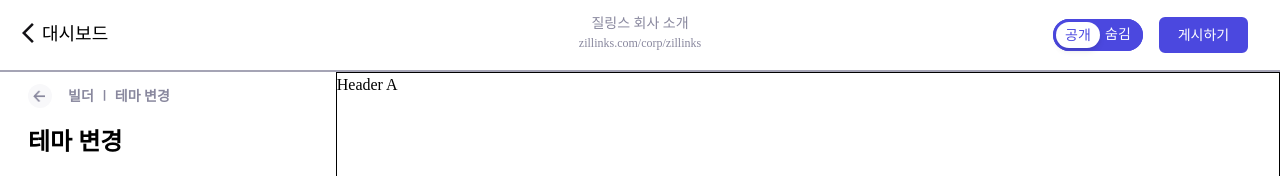
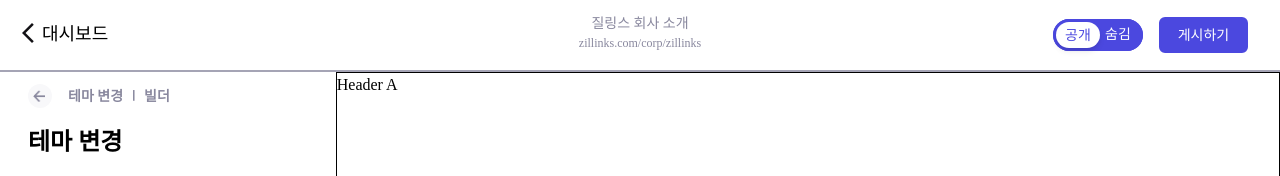
Before and after one commit to boyon99/TEAM-INTRO-FE, a Next.js app: page /builder/changeTheme in a window 1280 px wide. Shown: the top 176 px of the page. Built offline with nearby package versions, Linux system fonts and the light colour scheme; a web font is replaced by a local one.

Commit message:
feat: BeforeButtonSmall props 속성 변경

```diff
--- a/src/components/buider/Layout/index.tsx
+++ b/src/components/buider/Layout/index.tsx
@@ -9,7 +9,7 @@ export default function Layout({ children }: { children: React.ReactNode }) {
       {/* topbar */}
       <div className="w-[1280px] h-[72px] border-b-[2px] border-GrayScalePrimary-400 flex">
         <BeforeButtonLarge
-          nowPageName="대시보드"
+          pageName="대시보드"
           classname="my-[auto] ml-[22px] w-[232px]"
         />
         <div className="text-center w-[240px] h-[44px] ml-[266px] my-[auto] text-GrayScalePrimary-500">
@@ -24,9 +24,10 @@ export default function Layout({ children }: { children: React.ReactNode }) {
           classname={"w-[89px] h-[36px] my-[auto] ml-[16px]"}
         />
       </div>
-      {/* leftpanel */}
       <div className="flex">
+        {/* leftpanel */}
         <div className="w-[336px] h-[calc(100vh-72px)]">{children}</div>
+        {/* preview */}
         <Preview />
       </div>
     </>
--- a/src/components/buider/LeftPanel/index.tsx
+++ b/src/components/buider/LeftPanel/index.tsx
@@ -10,7 +10,7 @@ export default function LeftPanal() {
 
   return (
     <>
-      {/* 테마 변경, 회사 정보 수정, 사이트 정보 수정 버튼*/}
+      {/* 테마 변경, 회사 정보 수정, 사이트 정보 수정 버튼 */}
       <div className="w-[100%] h-[185px]">
         <div className="w-[264px] h-[161px] mt-[24px] ml-[28px] border-b-[1px] border-GrayScalePrimary-400">
           <MenuA routerName="/builder/changeTheme" buttonName={"테마 변경"} />
@@ -37,7 +37,7 @@ export default function LeftPanal() {
           isEssential={true}
         />
         {/* 선택 위젯 */}
-        {/* react-movable 라이브러리 사용 */}
+        {/* react-movable 라이브러리 사용하여 위젯 순서 변경 */}
         <List
           values={widgets}
           onChange={({ oldIndex, newIndex }) =>
--- a/src/components/common/button/index.tsx
+++ b/src/components/common/button/index.tsx
@@ -3,10 +3,7 @@ import { useRouter } from "next/router";
 
 // 이전으로 되돌아가는 버튼
 // leftpanel
-export function BeforeButtonSmall({
-  beforePageName,
-  nowPageName,
-}: BeforeButtonProps) {
+export function BeforeButtonSmall({ pageName }: BeforeButtonProps) {
   const router = useRouter();
   const backPage = () => {
     router.back();
@@ -26,9 +23,7 @@ export function BeforeButtonSmall({
         />
       </button>
       <p className="text-GrayScalePrimary-500 font-bold text-[14px] ml-[16px] translate-y-[2px]">
-        {beforePageName}
-        &#160;&#8739;&#160;
-        {nowPageName}
+        {pageName}
       </p>
     </div>
   );
@@ -36,10 +31,7 @@ export function BeforeButtonSmall({
 
 // 이전으로 되돌아가는 버튼
 // 상단 메뉴바
-export function BeforeButtonLarge({
-  nowPageName,
-  classname,
-}: BeforeButtonProps) {
+export function BeforeButtonLarge({ pageName, classname }: BeforeButtonProps) {
   const router = useRouter();
   const backPage = () => {
     router.back();
@@ -57,7 +49,7 @@ export function BeforeButtonLarge({
         className="w-[12px] h-[auto]"
       />
       <p className="font-[500] text-[18px] ml-[8px] translate-y-[-2px]">
-        {nowPageName}
+        {pageName}
       </p>
     </button>
   );
--- a/src/interfaces/button.ts
+++ b/src/interfaces/button.ts
@@ -1,6 +1,5 @@
 export interface BeforeButtonProps {
-  beforePageName?: string; // 이전 페이지 이름
-  nowPageName: string; // 현재 페이지 이름
+  pageName: string; // 페이지 이름
   classname?: string; // className 속성 값 - 버튼의 크기를 조절하기 위해 사용
 }
 
--- a/src/pages/builder/changeTheme.tsx
+++ b/src/pages/builder/changeTheme.tsx
@@ -12,7 +12,7 @@ function Preview() {
   const [isColorPopup, setIsColorPopup] = useState(false);
   return (
     <div className="ml-[28px]">
-      <BeforeButtonSmall nowPageName="테마 변경" beforePageName="빌더" />
+      <BeforeButtonSmall pageName="테마 변경 &#8739; 빌더" />
       <div className="font-[700] text-[24px] mt-[16px]">테마 변경</div>
       <div className="w-[260px] font-[500] text-[16px] mt-[16px] text-GrayScalePrimary-700">
         테마를 선택하고 포인트 색상을 변경해주세요.
```
